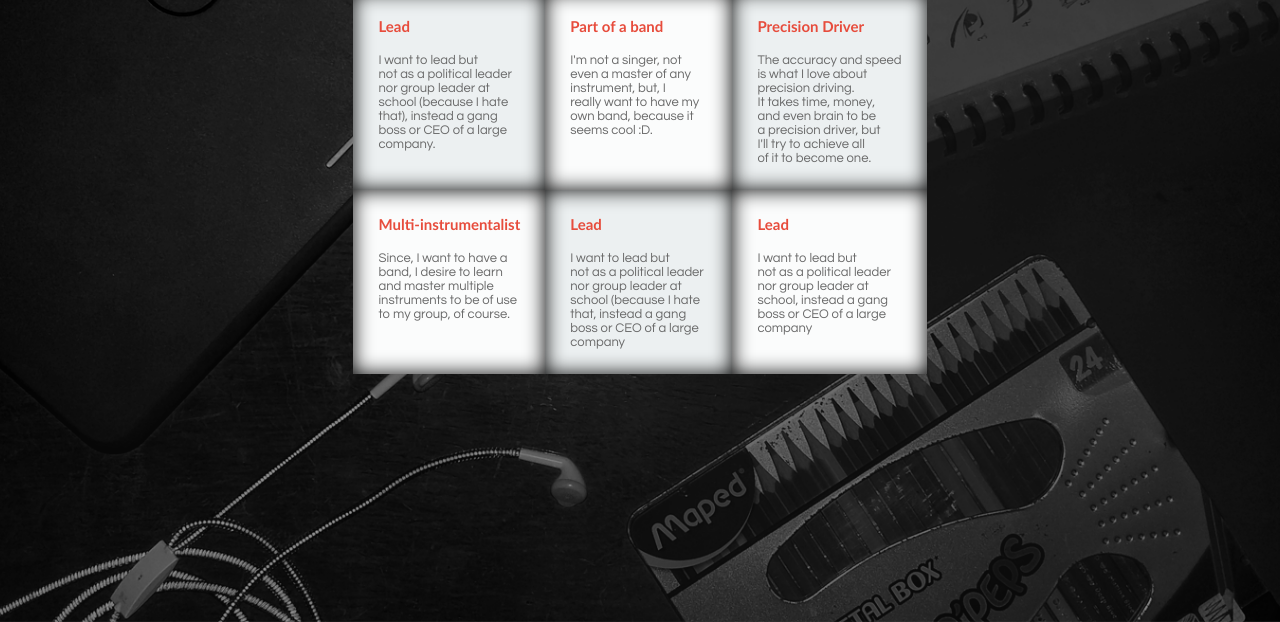
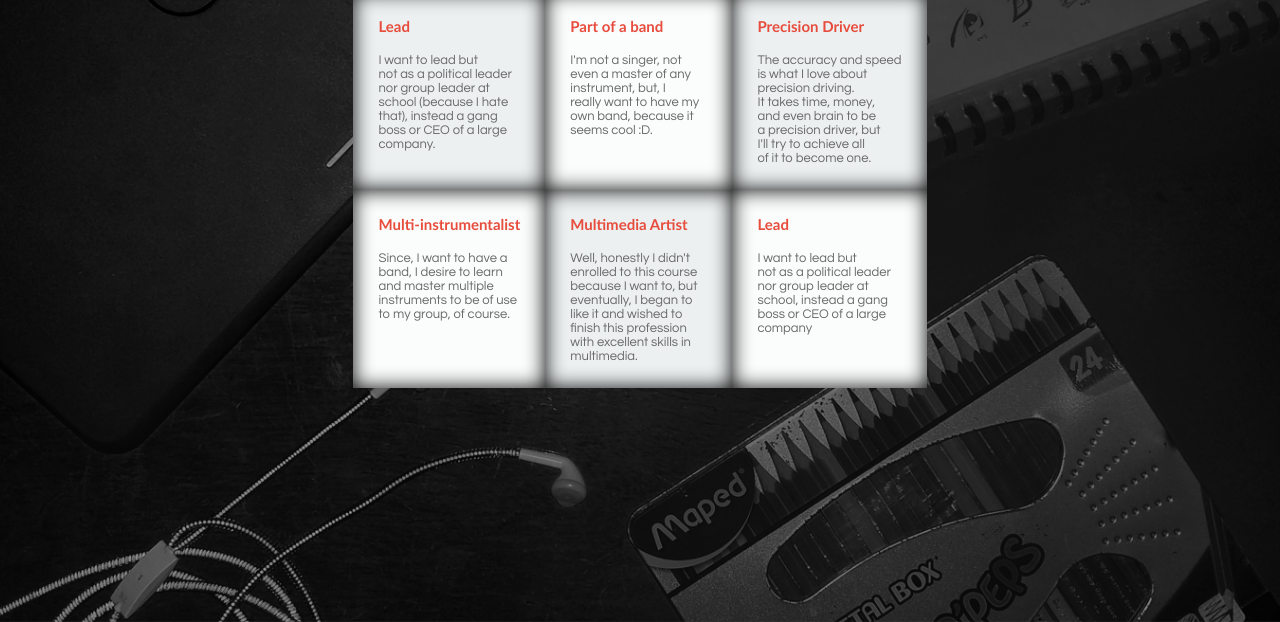
Before and after one commit to DarylGood/GOOD_DarylKate_PersonalWebsite, a plain HTML site: page aspirations.html in a window 1280 px wide. Shown: the part 178-800 px from the top of the page. Drawn offline with Linux system fonts and the light colour scheme.

Commit message:
added info in column 2 row 2 aspirations

```diff
--- a/aspirations.html
+++ b/aspirations.html
@@ -76,15 +76,16 @@
                                             </p>
                                         </td>
                                         <td class="dark">
-                                            <p><span class="one">Lead</span><br><br>
+                                            <p><span class="one">Multimedia Artist</span><br><br>
                                                 <span class="one1">
-                                                    I want to lead but<br>
-                                                    not as a political leader<br>
-                                                    nor group leader at<br>
-                                                    school (because I hate<br>
-                                                    that, instead a gang<br>
-                                                    boss or CEO of a large<br>
-                                                    company
+                                                    Well, honestly I didn't<br>
+                                                    enrolled to this course<br>
+                                                    because I want to, but<br>
+                                                    eventually, I began to<br>
+                                                    like it and wished to<br>
+                                                    finish this profession<br>
+                                                    with excellent skills in<br>
+                                                    multimedia.
                                                 </span>
                                             </p>
                                         </td>
```
